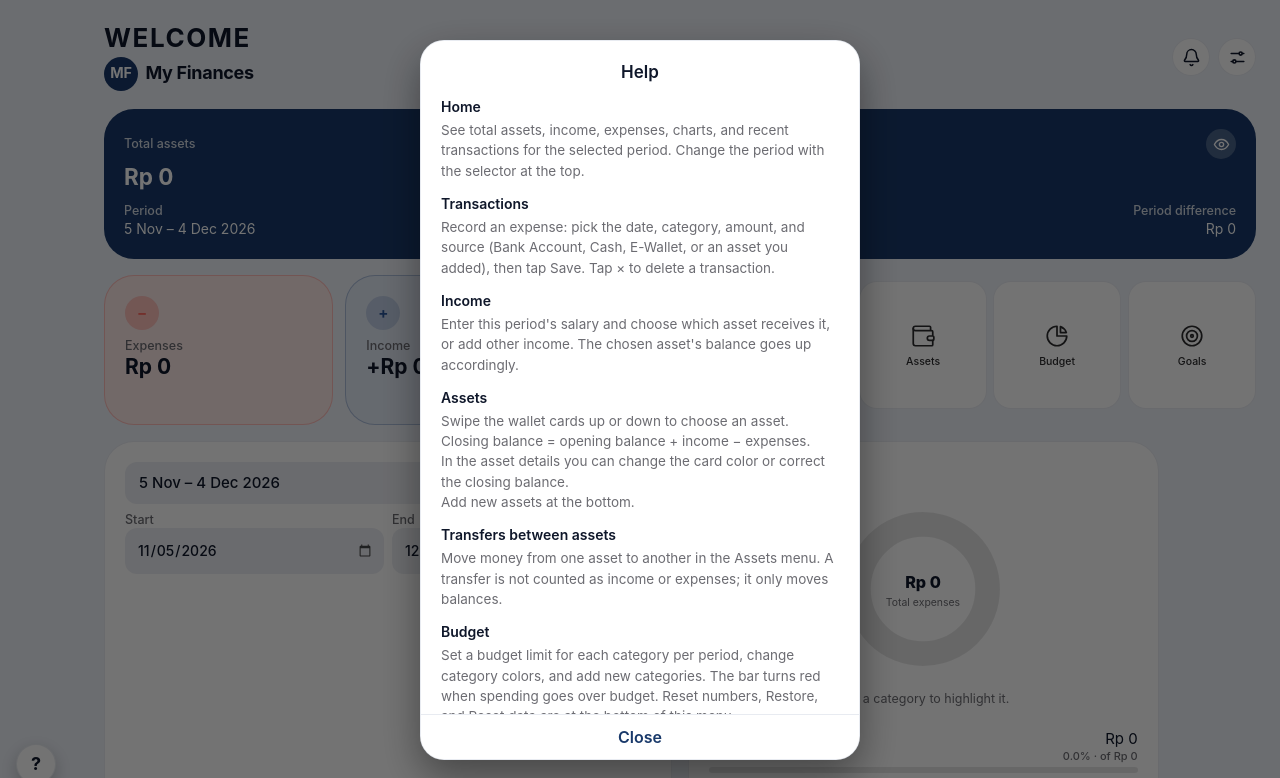
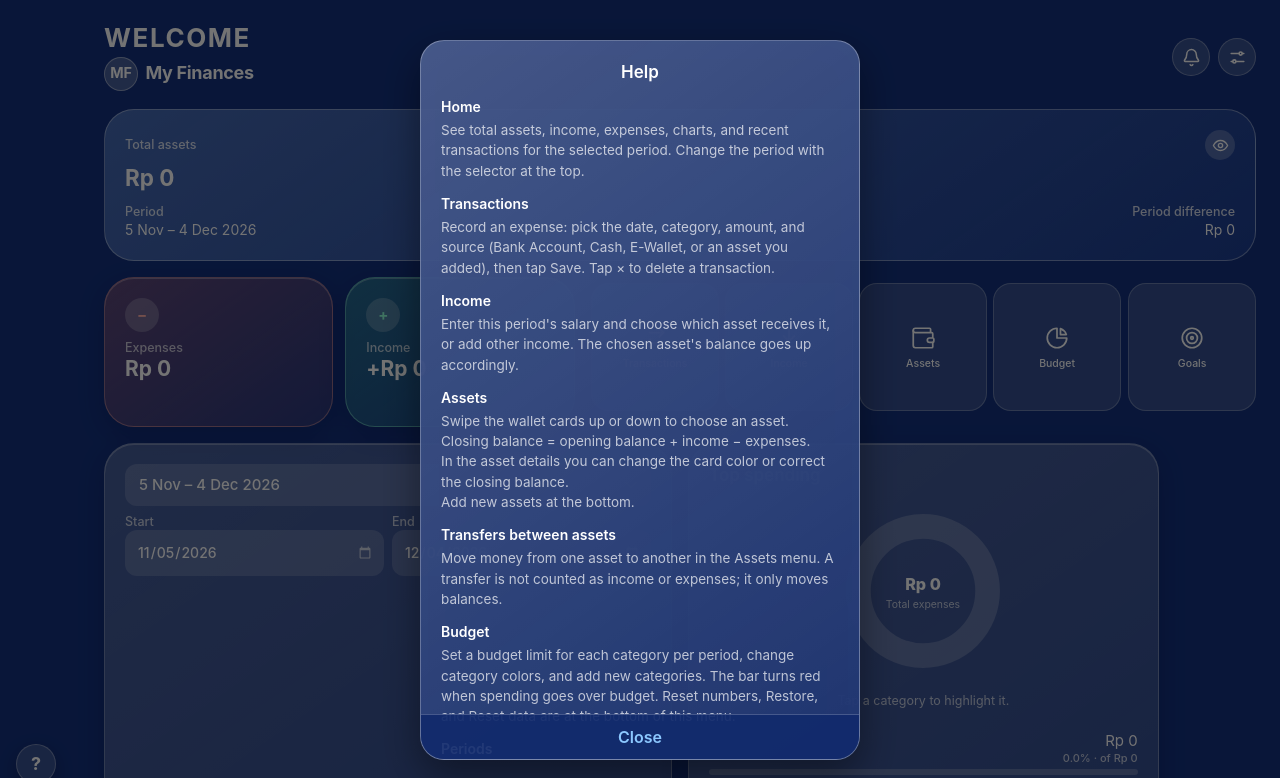
Before and after one commit to Starfall0011/My-finance, a plain HTML site: page index.html in a window 1280 px wide. Both pictures are taken after a click on the button "Help". Shown: the top 778 px of the page. Drawn offline with Linux system fonts and the light colour scheme.

Commit message:
Add files via upload

```diff
--- a/index.html
+++ b/index.html
@@ -315,7 +315,7 @@ nav#nav{grid-template-columns:repeat(5,1fr)!important}
 html:not([lang="en"]) .gr{font-size:clamp(11px,5.1vw,22px);letter-spacing:.04em;white-space:nowrap;overflow:hidden}
 .gr{font:700 clamp(20px,6.2vw,26px)/1.1 -apple-system,BlinkMacSystemFont,"SF Pro Display",Inter,system-ui,sans-serif;letter-spacing:.06em;text-transform:uppercase;color:var(--tx);margin:6px 0 0;min-height:1.1em;animation:grIn .6s ease both}
 @keyframes grIn{from{opacity:0;transform:translateY(5px)}to{opacity:1;transform:none}}
-#boot{display:none;position:fixed;inset:0;z-index:99999;place-items:center;background:linear-gradient(135deg,#0a3d30,#04140f);transition:opacity .4s ease;pointer-events:none}
+#boot{display:none;position:fixed;inset:0;z-index:99999;place-items:center;background:linear-gradient(135deg,#1d4aa6,#0d2a73);transition:opacity .4s ease;pointer-events:none}
 html.boot #boot{display:grid}
 #boot svg{width:min(36vmin,300px);height:auto;display:block}
 @media (prefers-reduced-motion:reduce){#boot{transition:none}}
@@ -401,6 +401,30 @@ html.lk main,html.lk #help{visibility:hidden}
 <style>.hb button{position:relative}#bell i{position:absolute;top:-4px;right:-4px;min-width:17px;height:17px;padding:0 4px;border-radius:9px;background:#ef4444;color:#fff;font:700 10px/1 -apple-system,BlinkMacSystemFont,Inter,system-ui,sans-serif;font-style:normal;display:none;align-items:center;justify-content:center;box-sizing:border-box}</style>
 <style>.btn,.so,.dlg .r button{position:relative;overflow:hidden}.rp{position:absolute;border-radius:50%;background:currentColor;opacity:.22;transform:scale(0);animation:rpl .55s ease-out forwards;pointer-events:none}@keyframes rpl{to{transform:scale(1);opacity:0}}.seg{cursor:pointer;transition:opacity .25s,stroke-width .25s}.lg[data-i]{transition:opacity .25s}</style>
 <style>.tbl{display:none;text-align:center;font:700 17px/1.2 -apple-system,BlinkMacSystemFont,"SF Pro Display",Inter,system-ui,sans-serif;letter-spacing:-.2px;color:var(--tx);margin:4px 0 14px}.tbl.on{display:block;animation:grIn .35s ease both}</style>
+<style id="glass">
+:root,:root[data-mode]{--bg:#14327f;--card:rgba(255,255,255,.13);--cardg:rgba(255,255,255,.13);--dlg:rgba(18,42,108,.93);--fld:rgba(255,255,255,.16);--tx:#fff;--mu:rgba(255,255,255,.7);--ac:#8cc8ff;--bad:#ff8077;--good:#5ff0b0;--ln:rgba(255,255,255,.22);--trk:rgba(255,255,255,.2);--navbg:rgba(255,255,255,.14);--navic:#fff;--navon:rgba(255,255,255,.95);--navonic:#12347f;--navtm:rgba(255,255,255,.12);color-scheme:dark}
+html{background:#14327f}
+body::before{display:block!important;background:radial-gradient(70% 40% at 85% 0%,rgba(130,180,255,.5),transparent 70%),radial-gradient(60% 40% at 0% 55%,rgba(90,140,255,.3),transparent 70%),linear-gradient(180deg,#0d2a73 0%,#1b47a0 50%,#3a6ad1 100%)!important}
+:root[data-mode] .card{background:linear-gradient(145deg,rgba(255,255,255,.22),rgba(255,255,255,.08));border:1px solid rgba(255,255,255,.28);box-shadow:inset 0 1px 0 rgba(255,255,255,.28),0 8px 24px rgba(4,18,70,.25)}
+:root[data-mode] .card.bal{background:linear-gradient(145deg,rgba(140,185,255,.42),rgba(70,115,225,.2));border:1px solid rgba(255,255,255,.38)}
+:root[data-mode] .card.st-e{background:linear-gradient(145deg,rgba(255,120,110,.32),rgba(255,120,110,.1));border-color:rgba(255,170,160,.45)}
+:root[data-mode] .card.st-i{background:linear-gradient(145deg,rgba(80,235,185,.3),rgba(80,235,185,.1));border-color:rgba(150,255,215,.45)}
+:root[data-mode] .st-e .ic{background:rgba(255,255,255,.2);color:#ffb0a8}
+:root[data-mode] .st-i .ic{background:rgba(255,255,255,.2);color:#8dffd6}
+.av,#acc,:root[data-mode] .av,:root[data-mode] #acc{background:rgba(255,255,255,.22)!important;box-shadow:inset 0 0 0 1px rgba(255,255,255,.4)!important}
+.hb button,#help{background:rgba(255,255,255,.16);border:1px solid rgba(255,255,255,.3);color:#fff}
+:root[data-mode] nav .tb:not(.on),nav#nav .tb:not(.on){background:rgba(255,255,255,.14)!important;box-shadow:inset 0 0 0 1px rgba(255,255,255,.26)!important;color:#fff}
+nav#nav .tb.on,:root[data-mode] nav#nav .tb.on{background:rgba(255,255,255,.92)!important;color:#12347f!important;box-shadow:none!important}
+.btn{background:rgba(255,255,255,.24);border:1px solid rgba(255,255,255,.4);color:#fff;box-shadow:inset 0 1px 0 rgba(255,255,255,.3)}
+:root[data-mode] .btn,:root[data-mode] .tg.on{box-shadow:inset 0 1px 0 rgba(255,255,255,.3)}
+:root[data-mode] .so.on,.so.on{background:rgba(255,255,255,.3);color:#fff}
+:root[data-mode] select:focus,:root[data-mode] input:focus{box-shadow:0 0 0 2px rgba(255,255,255,.55)}
+input[type="date"]{color-scheme:dark}
+.dlg,.dlg.lq{background:linear-gradient(145deg,rgba(255,255,255,.22),rgba(255,255,255,.06)),var(--dlg)!important;-webkit-backdrop-filter:blur(22px) saturate(1.5)!important;backdrop-filter:blur(22px) saturate(1.5)!important;border:1px solid rgba(255,255,255,.3)!important}
+.dlg .r{background:transparent}
+#lock{background:linear-gradient(180deg,#0d2a73,#3a6ad1)}
+nav::before{background:rgba(255,255,255,.14)}
+</style>
 </head>
 <body>
 <div id="boot" aria-hidden="true"><svg viewBox="125 145 267 215"><rect x="125" y="145" width="233" height="55" rx="20" style="rx:20px;ry:20px" fill="#fff" fill-opacity=".8"/><rect x="125" y="165" width="262" height="195" rx="36" style="rx:36px;ry:36px" fill="#fff"/><rect x="292" y="225" width="100" height="75" rx="34" style="rx:34px;ry:34px" fill="#10b981"/><circle cx="338" cy="263" r="16.5" fill="#fff"/></svg></div>
@@ -442,7 +466,7 @@ let DOC=null,pushing=false,pend=false,tmr=0;
 function norm(){if(!S.lang)S.lang="en";if(!S.an)S.an={};if(!S.gl)S.gl=[];if(!S.tf)S.tf=[];if(!S.rc)S.rc=[];if(!S.fp)S.fp=[];if(!S.cc)S.cc=[];if(!S.ic)S.ic=[];if(!S.ac)S.ac=[];if(!S.as)S.as={};if(!S.inc)S.inc=[];if(!S.tx)S.tx=[];if(!S.dc)S.dc=[];if(!S.da)S.da=[];if(!S.dp)S.dp=[];if(!S.b)S.b=B3.slice();if(!S.hist)S.hist=HD.map((h,i)=>({st:h[0],en:h[1],g:0,b:P[i].b.slice()}));if(!S.p4)S.p4={g:0,st:"2026-11-05",en:"2026-12-04"};S.p4.b=S.b}
 const skn=()=>"nd";
 const SUN='<svg viewBox="0 0 24 24"><circle cx="12" cy="12" r="4"/><path d="M12 2v2M12 20v2M4.9 4.9l1.4 1.4M17.7 17.7l1.4 1.4M2 12h2M20 12h2M4.9 19.1l1.4-1.4M17.7 6.3l1.4-1.4"/></svg>',MOON='<svg viewBox="0 0 24 24"><path d="M21 12.8A9 9 0 1 1 11.2 3a7 7 0 0 0 9.8 9.8z"/></svg>';
-function applyMode(){const m="light",h=document.documentElement;h.setAttribute("data-mode",m);h.setAttribute("data-fx","on");h.setAttribute("data-an","on");h.setAttribute("data-lb",S.lb===false?"off":"on");const b=document.getElementById("mode");if(b){b.innerHTML=(m=="light"?MOON:SUN)+"<span>"+(S.lang=="en"?"Theme":"Tema")+"</span>";b.setAttribute("aria-label",tx("Tema gelap/terang"))}const mt=document.querySelector('meta[name="theme-color"]');if(mt)mt.setAttribute("content",m=="light"?"#f2f2f7":"#000000");const ic=document.querySelector('link[rel="icon"]');if(ic)ic.setAttribute("href",m=="light"?"icon-light-192.png":"icon-192.png")}
+function applyMode(){const m="light",h=document.documentElement;h.setAttribute("data-mode",m);h.setAttribute("data-fx","on");h.setAttribute("data-an","on");h.setAttribute("data-lb",S.lb===false?"off":"on");const b=document.getElementById("mode");if(b){b.innerHTML=(m=="light"?MOON:SUN)+"<span>"+(S.lang=="en"?"Theme":"Tema")+"</span>";b.setAttribute("aria-label",tx("Tema gelap/terang"))}const mt=document.querySelector('meta[name="theme-color"]');if(mt)mt.setAttribute("content","#14327f");const ic=document.querySelector('link[rel="icon"]');if(ic)ic.setAttribute("href",m=="light"?"icon-light-192.png":"icon-192.png")}
 function togMode(){}
 function TOGGLES(o){const f=o.querySelector(".tfx"),a=o.querySelector(".tan"),p=()=>{f.classList.toggle("on",S.fx!==false);a.classList.toggle("on",S.an!==false)};p();f.onclick=()=>{S.fx=S.fx===false;save();applyMode();p()};a.onclick=()=>{S.an=S.an===false;save();applyMode();p()}}
 function applySkin(){applyMode()}
@@ -818,7 +842,7 @@ async function pushReg(){const reg=await navigator.serviceWorker.getRegistration
 async function pushSync(){try{if(!sgOn()||!window.PushManager||!window.Notification||Notification.permission!="granted")return;await pushReg()}catch(e){}}
 (function(){if(!window.Notification||Notification.permission!="default")return;const f=()=>{document.removeEventListener("click",f,true);try{if(Notification.permission=="default"){const r=Notification.requestPermission();Promise.resolve(r).then(p=>{if(p=="granted")pushSync()}).catch(()=>{})}}catch(e){}};document.addEventListener("click",f,true)})();
 if(navigator.serviceWorker)navigator.serviceWorker.addEventListener("message",e=>{if(e.data&&e.data.type=="sg-sync"){try{sgAll()}catch(_){}}});
-function pushGoal(g,title,body){try{if(!g.sh||!sgOn()||!window.sbFn)return;window.sbFn("send-push",{code:g.sh,title,body}).catch(()=>{})}catch(e){}}
+function pushGoal(g,title,body){try{if(!g.sh||!sgOn()||!window.sbFn)return;window.sbFn((window.SB_CONFIG&&window.SB_CONFIG.pushFn)||"clever-service",{code:g.sh,title,body}).catch(()=>{})}catch(e){}}
 function toast(o){nlAdd(o.k||"i",o.title,o.desc);sysNotif(o.title,o.desc,o.id);const nm=NI2[o.k]||NI2.i,en=S.lang=="en";let c=document.getElementById("ntc");if(!c){c=document.createElement("div");c.id="ntc";c.style.cssText="position:fixed;left:12px;right:12px;top:calc(env(safe-area-inset-top,0px) + 12px);z-index:9999;display:flex;flex-direction:column;gap:8px;max-width:440px;margin:0 auto;pointer-events:none";document.body.appendChild(c)}
 let el=o.id?document.getElementById(o.id):null;if(el)el.remove();el=document.createElement("div");if(o.id)el.id=o.id;el.setAttribute("role","status");
 el.style.cssText="pointer-events:auto;display:flex;align-items:center;gap:12px;background:"+nm.bg+";color:#111;border-radius:16px;padding:10px 12px;box-shadow:0 8px 24px rgba(0,0,0,.16);animation:pop .3s ease both";
--- a/sw.js
+++ b/sw.js
@@ -1,4 +1,4 @@
-const VER = "keuangan-sb-v52";
+const VER = "keuangan-sb-v54";
 const SHELL = ["./", "index.html", "config.js", "manifest.json", "icon-192.png", "icon-light-192.png", "icon-512.png", "maskable-512.png", "apple-touch-icon.png", "favicon-32.png"];
 
 self.addEventListener("install", e => {
```
